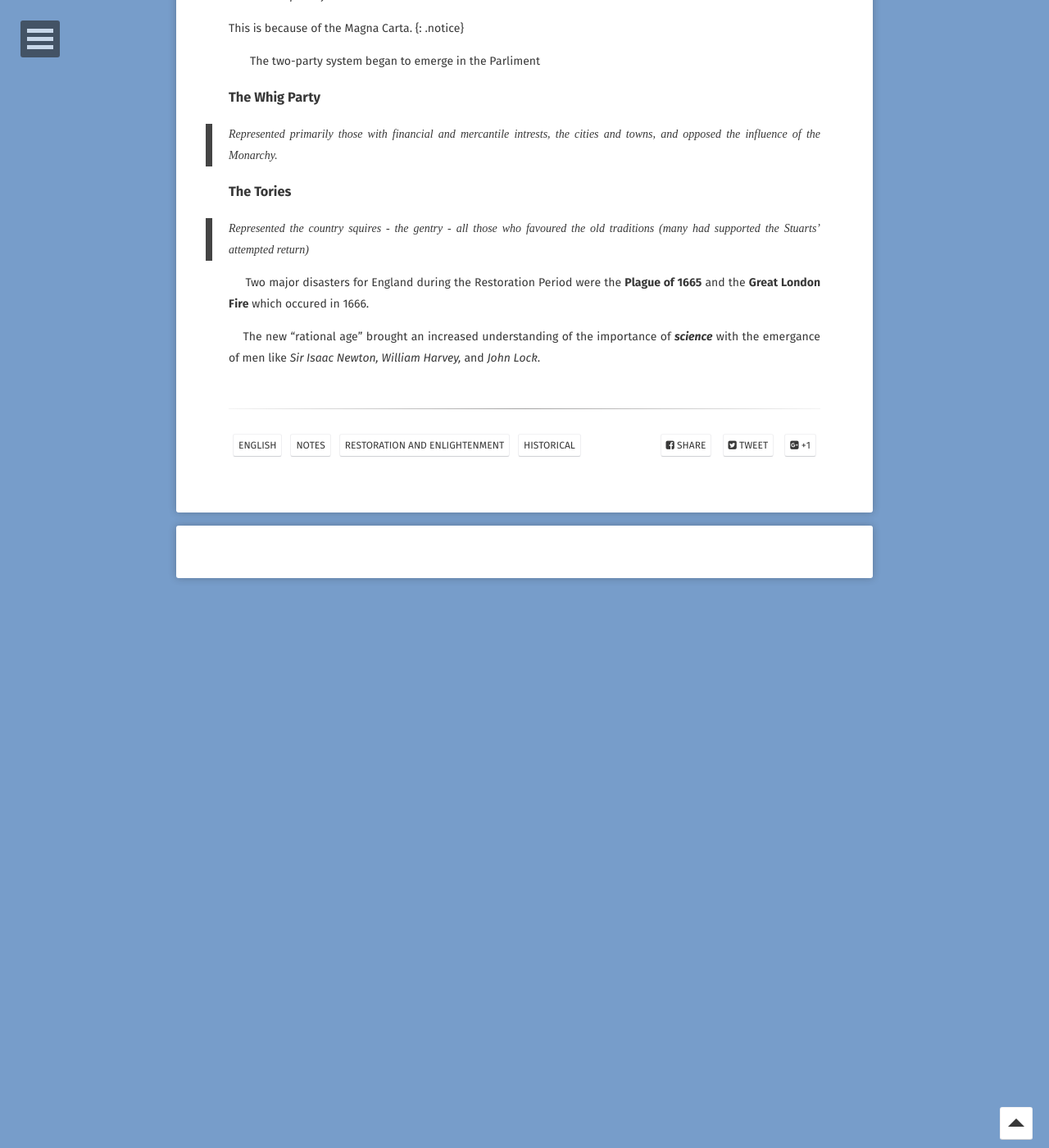
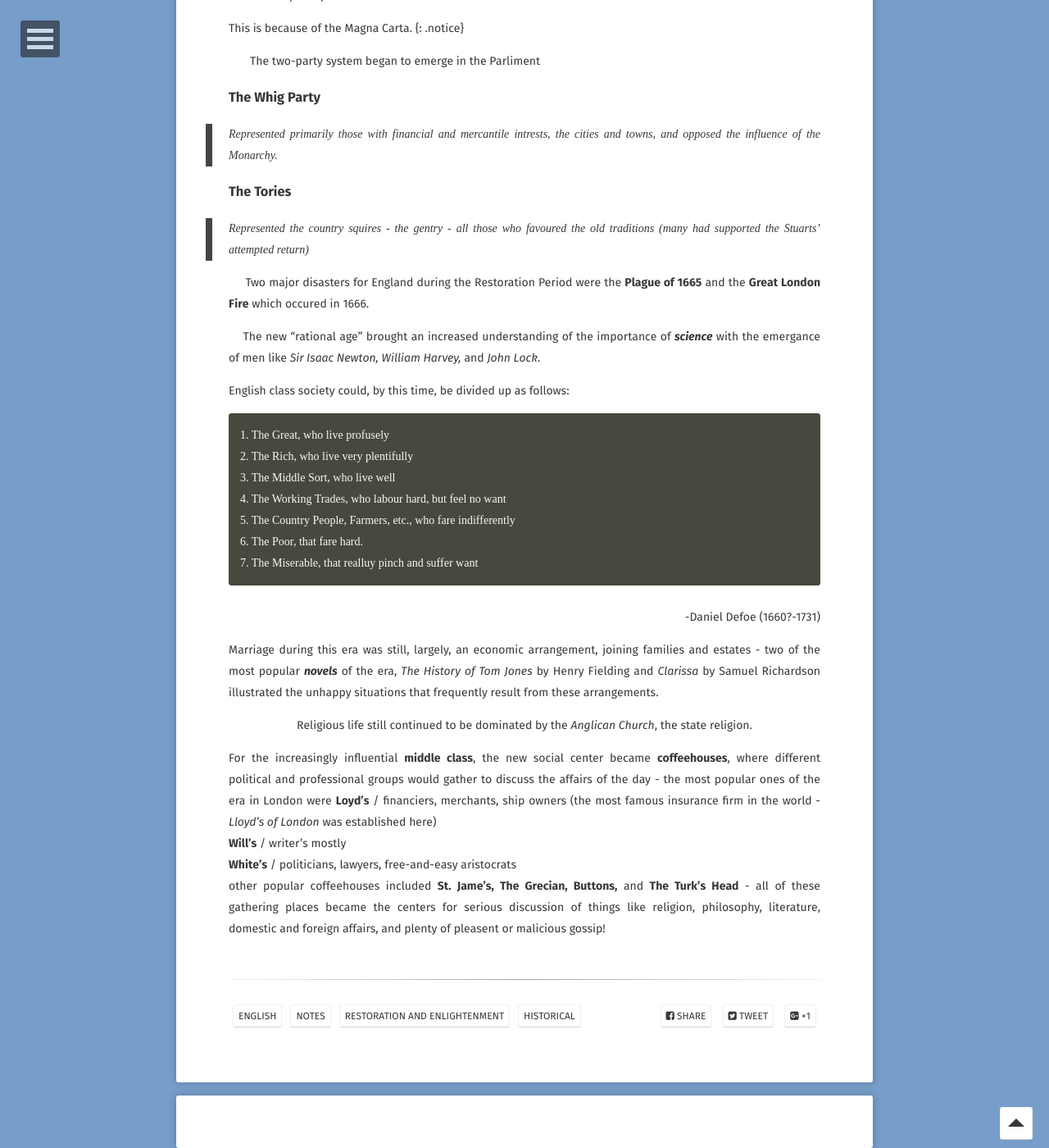
Before and after one commit to EthenStrine/site, a Jekyll site: the page built from _posts/2019-01-17-the-restoration-and-enlightenment.md, in a window 1280 px wide and 1400 px high, scrolled down 886 px. Shown: the whole window at 82% size. Built offline with Jekyll 4.4.1, drawn with Linux system fonts in a browser that asks for light colours; some web fonts are replaced; comment, search, counter and statistics services are not loaded; some of the changed text lies outside the part shown.

Commit message:
Update 2019-01-17-the-restoration-and-enlightenment.md

```diff
--- a/_posts/2019-01-17-the-restoration-and-enlightenment.md
+++ b/_posts/2019-01-17-the-restoration-and-enlightenment.md
@@ -36,3 +36,24 @@
 &nbsp;&nbsp;&nbsp;&nbsp;&nbsp;Two major disasters for England during the Restoration Period were the **Plague of 1665** and the **Great London Fire** which occured in 1666.
 
 &nbsp;&nbsp;&nbsp;&nbsp;The new "rational age" brought an increased understanding of the importance of ***science*** with the emergance of men like *Sir Isaac Newton, William Harvey,* and *John Lock*.
+
+
+English class society could, by this time, be divided up as follows:
+
+    1. The Great, who live profusely
+    2. The Rich, who live very plentifully
+    3. The Middle Sort, who live well
+    4. The Working Trades, who labour hard, but feel no want
+    5. The Country People, Farmers, etc., who fare indifferently
+    6. The Poor, that fare hard.
+    7. The Miserable, that realluy pinch and suffer want
+<div style="text-align: right"> -Daniel Defoe (1660?-1731) </div>
+
+Marriage during this era was still, largely, an economic arrangement, joining families and estates - two of the most popular ***novels*** of the era, *The History of Tom Jones* by Henry Fielding and *Clarissa* by Samuel Richardson illustrated the unhappy situations that frequently result from these arrangements.
+
+<center> Religious life still continued to be dominated by the <i>Anglican Church</i>, the state religion.</center>
+
+For the increasingly influential **middle class**, the new social center became **coffeehouses**, where different political and professional groups would gather to discuss the affairs of the day - the most popular ones of the era in London were   **Loyd's** / financiers, merchants, ship owners (the most famous insurance firm in the world - *Lloyd's of London* was established here)
+**Will's** / writer's mostly
+**White's** / politicians, lawyers, free-and-easy aristocrats
+other popular coffeehouses included **St. Jame's, The Grecian, Buttons,** and **The Turk's Head** - all of these gathering places became the centers for serious discussion of things like religion, philosophy, literature, domestic and foreign affairs, and plenty of pleasent or malicious gossip!
```
